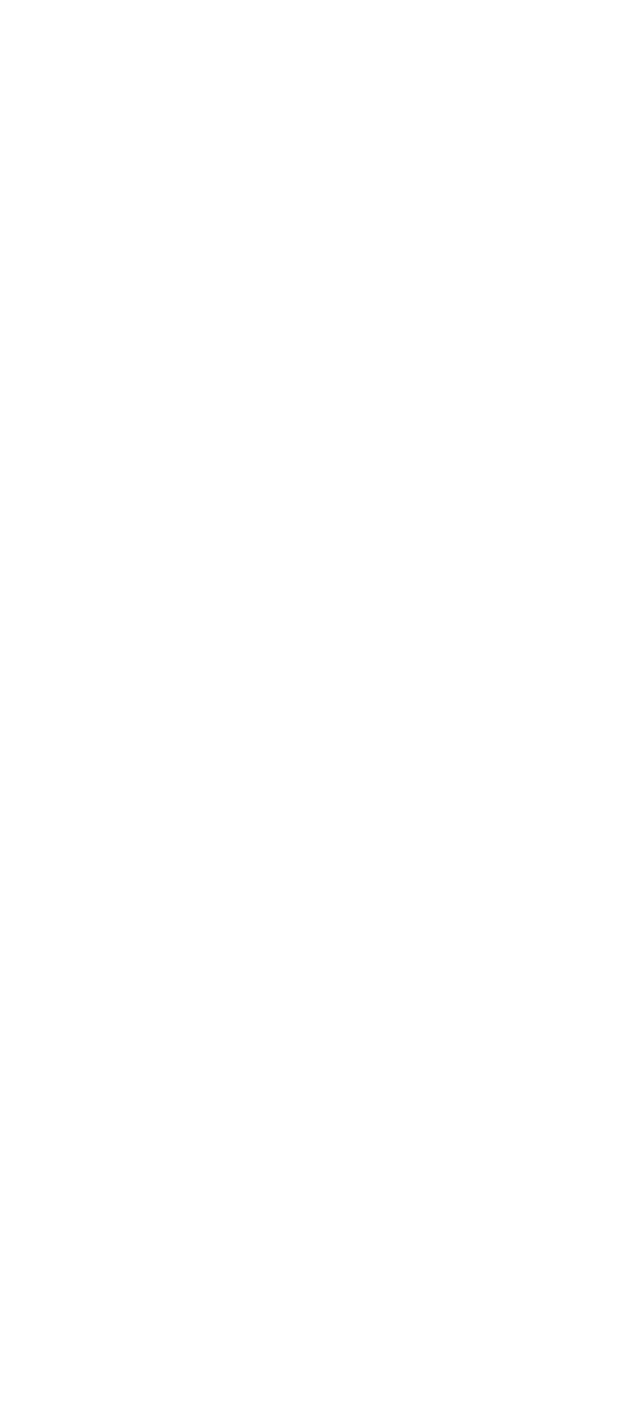
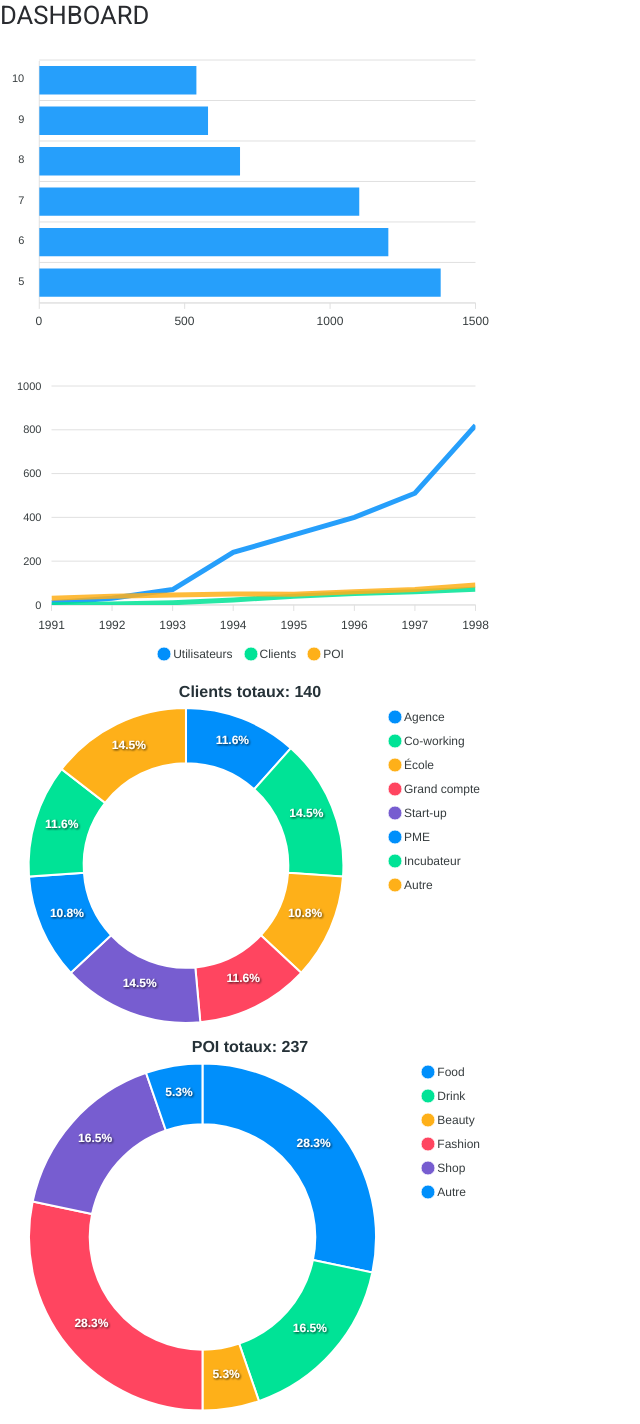
Before and after one commit to MaduHetic/madu-front, a React (Create React App) app: page /dashboard in a window 1280 px wide. Shown: the whole page, without its empty margins (0-640 px from the left). Before the commit the page ends 800 px from the top, so only its background shows below. Built offline with nearby package versions, Linux system fonts and the light colour scheme.

Commit message:
init dashboard

```diff
--- a/package.json
+++ b/package.json
@@ -8,11 +8,13 @@
     "@testing-library/jest-dom": "^4.2.4",
     "@testing-library/react": "^9.3.2",
     "@testing-library/user-event": "^7.1.2",
+    "apexcharts": "^3.15.3",
     "axios": "^0.19.2",
     "formik": "^2.1.3",
     "immer": "^5.3.2",
     "lodash": "^4.17.15",
     "react": "^16.12.0",
+    "react-apexcharts": "^1.3.6",
     "react-dom": "^16.12.0",
     "react-router-dom": "^5.1.2",
     "react-scripts": "3.3.0",
--- a/src/components/App.js
+++ b/src/components/App.js
@@ -1,6 +1,7 @@
 import React from 'react';
 import { BrowserRouter as Router, Route, Switch } from 'react-router-dom';
 import ExampleComponents from '../pages/Example-components';
+import Dashboard from '../pages/Dashboard';
 
 const App = () => {
   return (
@@ -9,6 +10,7 @@ const App = () => {
         <main>
           <Switch>
             <Route exact path="/" component={ExampleComponents} />
+            <Route exact path="/dashboard" component={Dashboard} />
           </Switch>
         </main>
       </Router>
--- /dev/null
+++ b/src/pages/Dashboard/index.js
@@ -0,0 +1,128 @@
+import React from "react";
+import { Root } from "./style";
+import Chart from "react-apexcharts";
+
+const dataDonutClients = {
+    options: {
+        labels: ['Agence' ,'Co-working', 'École', 'Grand compte', 'Start-up', 'PME', 'Incubateur', 'Autre'],
+        title: {
+            text: `Clients totaux: ${140}`,
+            align: 'middle',
+            margin: 0,
+            offsetX: 0,
+            offsetY: 0,
+            floating: false,
+            style: {
+              fontSize:  '16px',
+              color:  '#263238'
+            },
+        }
+    },
+    series: [44, 55, 41, 44, 55, 41, 44, 55]
+};
+
+const dataDonutPOI = {
+    options: {
+        labels: ['Food', 'Drink', 'Beauty', 'Fashion', 'Shop', 'Autre'],
+        title: {
+            text: `POI totaux: ${237}`,
+            align: 'middle',
+            margin: 0,
+            offsetX: 0,
+            offsetY: 0,
+            floating: false,
+            style: {
+              fontSize:  '16px',
+              color:  '#263238'
+            },
+        }
+    },
+    series: [134, 78, 25, 134, 78, 25]
+};
+
+const dataLine = {
+    options: {
+        chart: {
+            id: "basic-bar",
+            toolbar: {
+                show: false
+            }
+        },
+        xaxis: {
+            categories: [1991, 1992, 1993, 1994, 1995, 1996, 1997, 1998, 1999]
+        }
+    },
+    series: [
+        {
+            name: "Utilisateurs",
+            data: [10, 30, 70, 240, 320, 400, 510, 820]
+        },
+        {
+            name: "Clients",
+            data: [1, 4, 10, 22, 40, 52, 60, 72]
+        },
+        {
+            name: "POI",
+            data: [30, 40, 45, 50, 49, 60, 70, 91]
+        }
+    ]
+};
+
+const dataBar = {
+    options: {
+      chart: {
+        type: 'bar',
+        toolbar: {
+            show: false
+        }
+      },
+      plotOptions: {
+        bar: {
+          horizontal: true,
+        }
+      },
+      dataLabels: {
+        enabled: false
+      },
+      xaxis: {
+        categories: ['10', '9', '8', '7', '6', '5'],
+      }
+    },
+    series: [{
+        data: [540, 580, 690, 1100, 1200, 1380]
+    }],
+}
+
+const Dashboard = () => {
+    return (
+        <Root>
+            <h2>DASHBOARD</h2>
+            <Chart
+                type="bar"
+                width="500"
+                height="auto"
+                {...dataBar}
+            />
+            <Chart
+                type="line"
+                width="500"
+                height="auto"
+                {...dataLine}
+            />
+            <Chart
+                type="donut"
+                width="500"
+                height="auto"
+                {...dataDonutClients}
+            />
+            <Chart
+                type="donut"
+                width="500"
+                height="auto"
+                {...dataDonutPOI}
+            />
+        </Root>
+    )
+};
+
+export default Dashboard;
--- /dev/null
+++ b/src/pages/Dashboard/style.js
@@ -0,0 +1,4 @@
+import styled from "styled-components";
+
+export const Root = styled.div`
+`;
```
Also changed, not shown: 1 other file (tests, documents, lock files or other folders).
